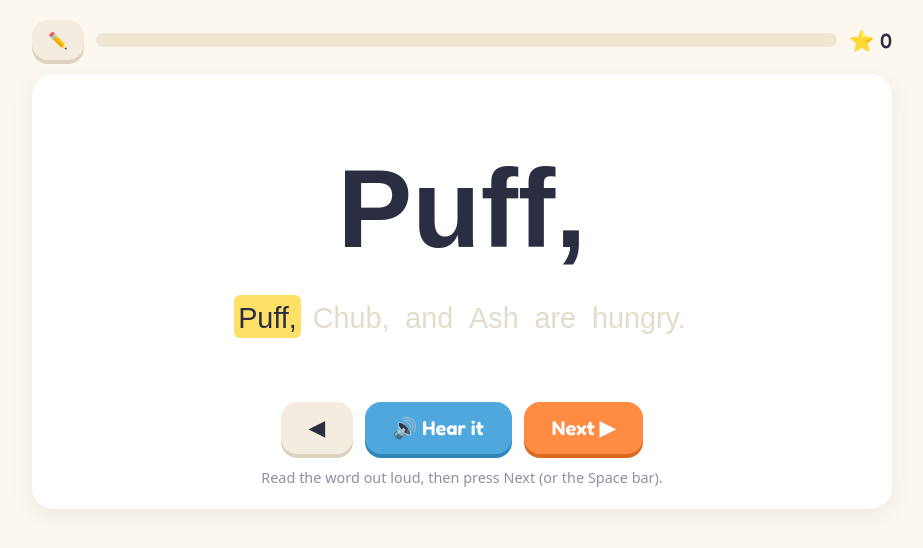
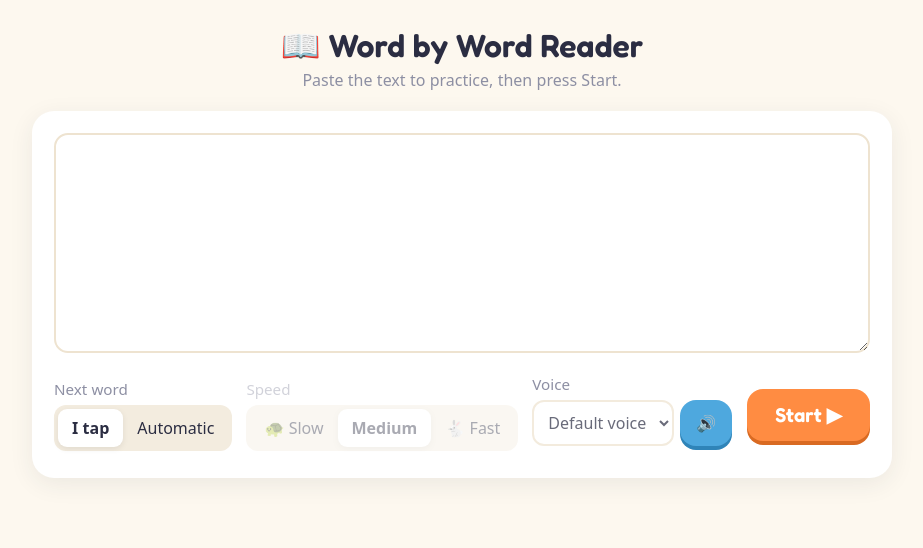
Before and after one commit to tali-bargil/Word-by-Word-Reader, a plain HTML site: page index.html in a window 1280 px wide. Both pictures are taken after a click on the button "Start ▶". Shown: the whole page, without its empty margins (178-1101 px from the left). Drawn offline with Linux system fonts and the light colour scheme; a web font is replaced by a local one.

Commit message:
Add files via upload

```diff
--- a/index.html
+++ b/index.html
@@ -137,7 +137,7 @@ Look! It is not a rainbow sandwich. It is brown bread.`;
 const $ = id => document.getElementById(id);
 let store = null; try { store = window.localStorage; } catch(e) {}
 const saved = (()=>{ try { return store && store.getItem('wbw-text'); } catch(e){ return null; } })();
-$('text').value = saved || SAMPLE;
+$('text').value = '';
 
 let mode = 'tap', speed = 1300;
 function seg(id, cb){
@@ -220,7 +220,7 @@ function render(){
     stage.appendChild(b);
     ctr.append(
       btn(lang==='he'?'▶':'◀','ghost', back),
-      btn(T('hear'),'blue', ()=>speak(w,.7)),
+      lang==='en' ? btn(T('hear'),'blue', ()=>speak(w,.7)) : '',
       btn(mode==='auto' ? T('pause') : T('next'),'', mode==='auto' ? toggleAuto : next)
     );
     $('hint').textContent = mode==='auto' ? T('hintAuto') : T('hintTap');
@@ -234,7 +234,7 @@ function render(){
     stage.appendChild(f);
     ctr.append(
       btn(T('again'),'ghost', ()=>{ wi=0; phase='word'; paused=false; render(); }),
-      btn(T('hear'),'blue', ()=>speakSentence(f, sent)),
+      lang==='en' ? btn(T('hear'),'blue', ()=>speakSentence(f, sent)) : '',
       btn(T('read'),'green', gotStar)
     );
     $('hint').textContent = T('stuck');
@@ -312,7 +312,7 @@ const STR = {
       earned:'You earned',last:'Last challenge: read the whole text in one go 💪',play:'↺ Play again',newtext:'✏️ New text'},
   he:{whole:'עכשיו קראו את כל המשפט! 🎉',hear:'🔊 שמיעה',pause:'⏸ עצירה',next:'הבא ◀',go:'◀ המשך',
       hintAuto:'קראו כל מילה בקול כשהיא מופיעה.',hintTap:'קראו את המילה בקול, ואז לחצו "הבא" (או רווח).',
-      again:'↺ שוב',read:'קראתי! ⭐',stuck:'נתקעתם? לחצו "שמיעה" ונסו שוב.',all:'קראתם הכול!',
+      again:'↺ שוב',read:'קראתי! ⭐',stuck:'נתקעתם? לחצו "שוב" וקראו מילה אחרי מילה.',all:'קראתם הכול!',
       earned:'צברתם',last:'אתגר אחרון: קראו את כל הטקסט ברצף 💪',play:'↺ לשחק שוב',newtext:'✏️ טקסט חדש'}
 };
 const T = k => STR[lang][k];
@@ -329,6 +329,8 @@ function fillVoices(){
   let all = []; try { all = speechSynthesis.getVoices(); } catch(e){}
   const list = all.filter(v=>langOf(v)===lang);
   const sel = $('voiceSel');
+  $('voiceLabel').parentElement.classList.toggle('hidden', lang==='he');
+  if (lang==='he') return;
   $('voiceLabel').textContent = lang==='he' ? 'Voice (Hebrew text)' : 'Voice';
   $('voiceNote').textContent = '';
   if (!list.length){
```
